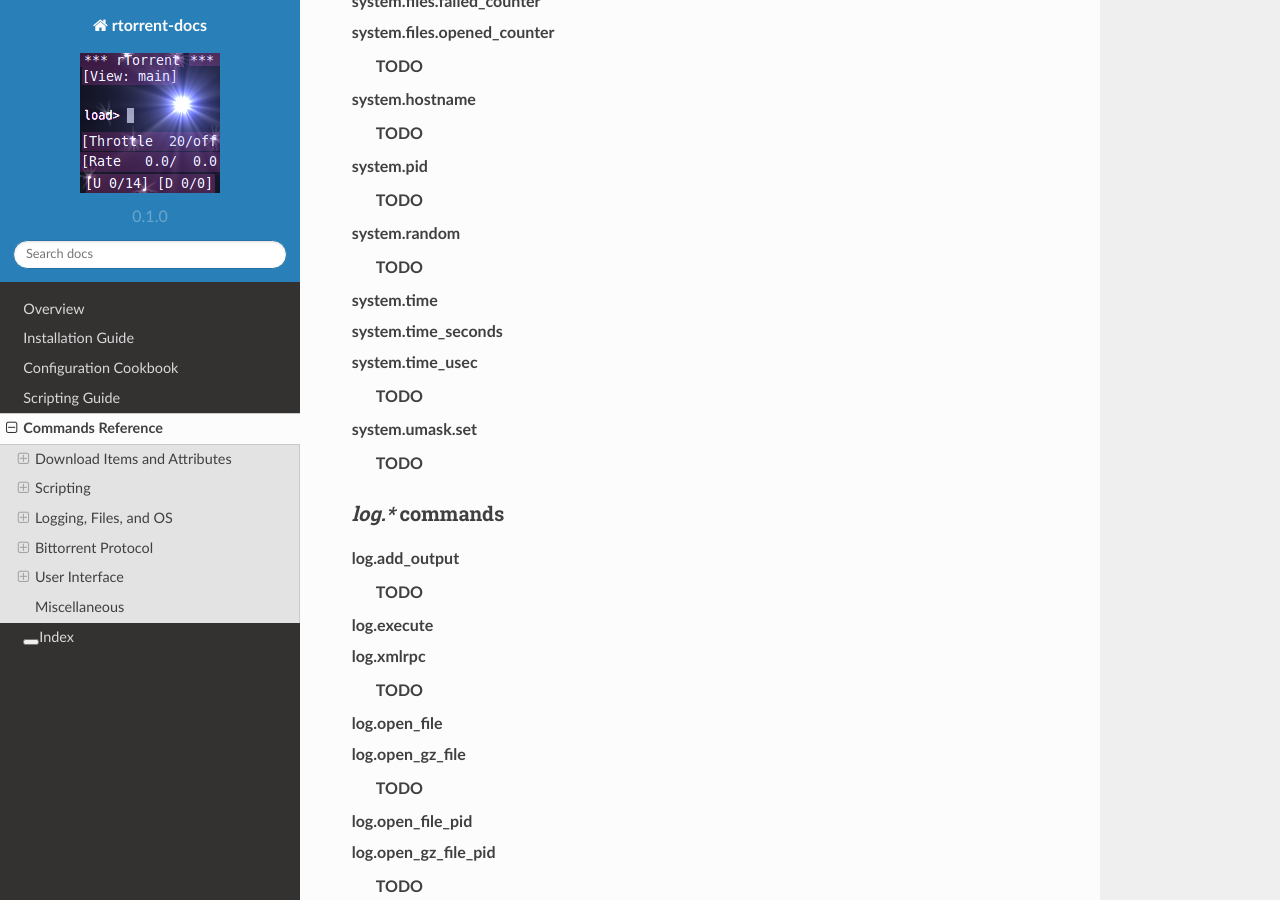
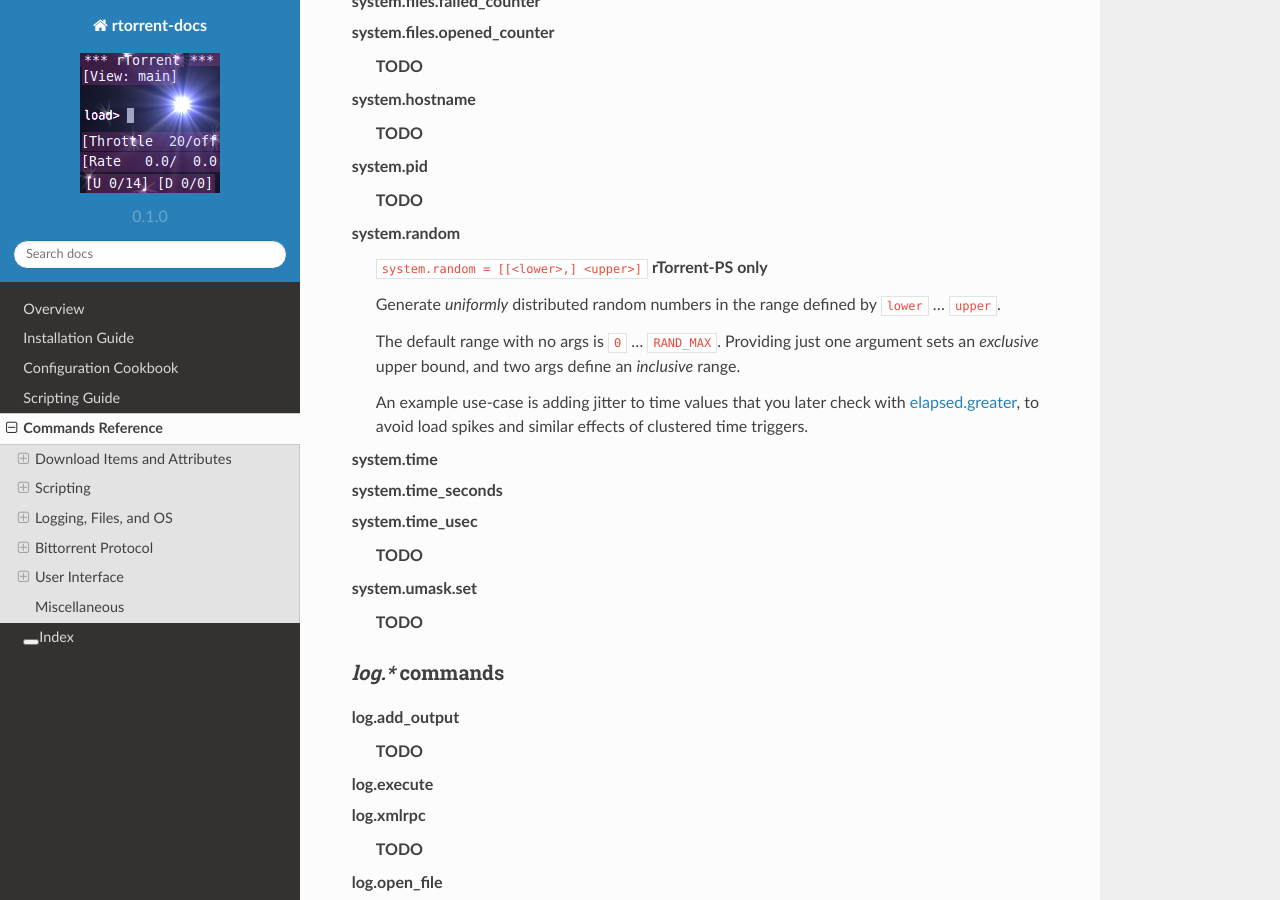
Before and after one commit to rtorrent-community/rtorrent-docs, a Sphinx documentation site: the page built from docs/cmd-ref.rst, in a window 1280 px wide and 900 px high, scrolled down 5246 px. Built offline with Sphinx 7.4.7 and the Read the Docs theme 2.0.0, drawn with Linux system fonts in a browser that asks for light colours.

Commit message:
done: system.random

```diff
--- a/docs/include-cmd-system.rst
+++ b/docs/include-cmd-system.rst
@@ -112,7 +112,18 @@
 
     system.random
 
-        **TODO**
+        ``system.random = [[<lower>,] <upper>]`` **rTorrent-PS only**
+
+        Generate *uniformly* distributed random numbers in the range
+        defined by ``lower`` … ``upper``.
+
+        The default range with no args is ``0`` … ``RAND_MAX``. Providing
+        just one argument sets an *exclusive* upper bound, and two
+        args define an *inclusive*  range.
+
+        An example use-case is adding jitter to time values that you
+        later check with :term:`elapsed.greater`, to avoid load spikes and
+        similar effects of clustered time triggers.
 
     system.time
     system.time_seconds
```
